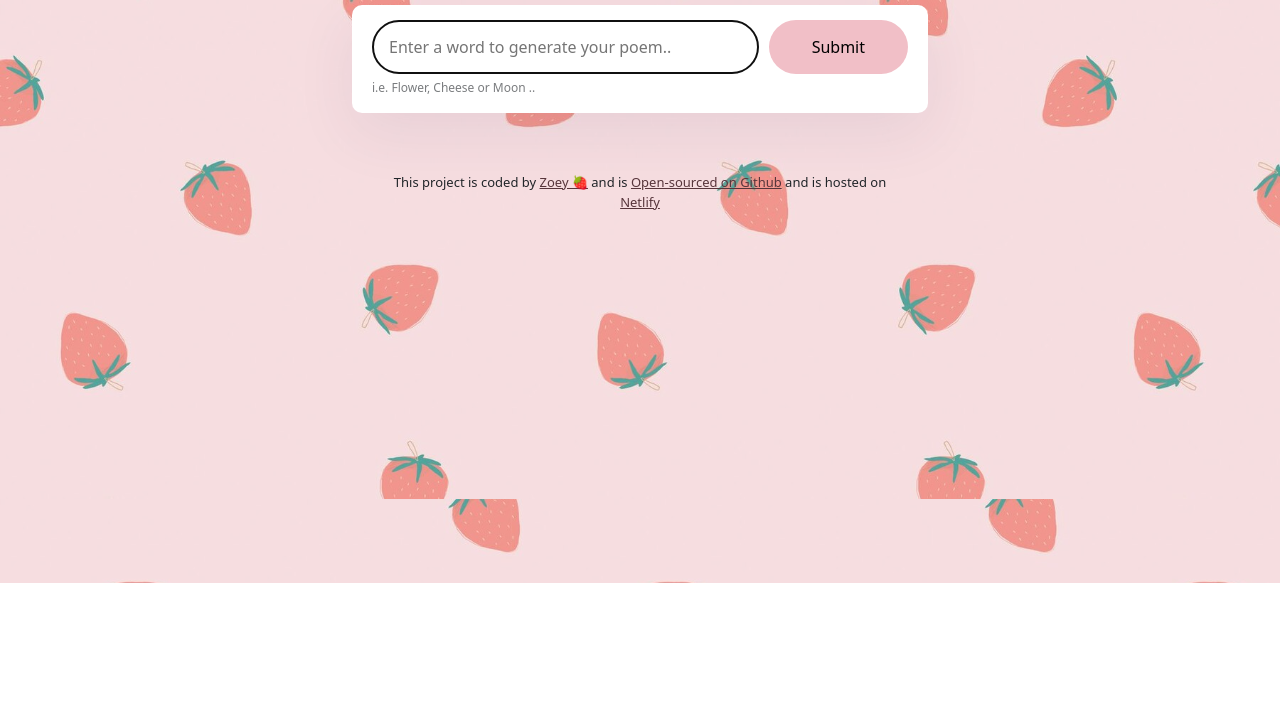
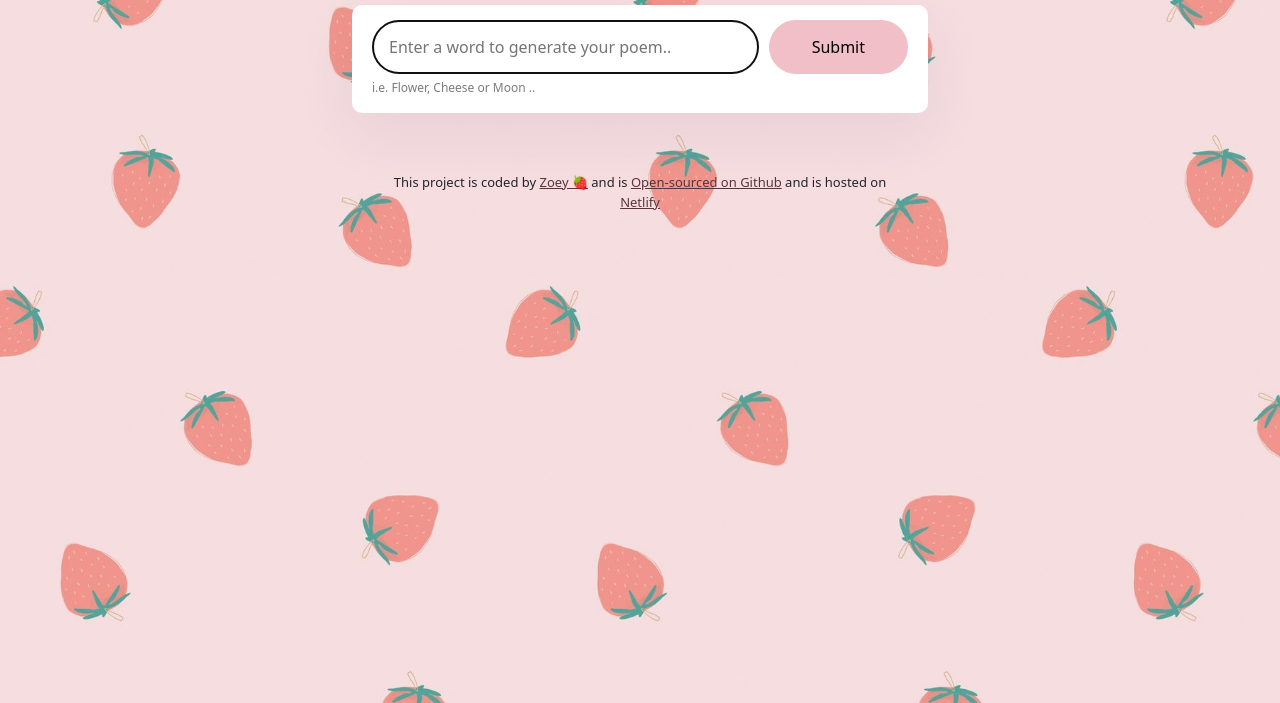
Before and after one commit to zoeylcodes/French-poem-generator, a plain HTML site: page index.html in a window 1280 px wide. Shown: the part 217-920 px from the top of the page. Before the commit the page ends 800 px from the top, so only its background shows below. Drawn offline with nearby package versions, Linux system fonts and the light colour scheme.

Commit message:
updated background

```diff
--- a/style.css
+++ b/style.css
@@ -1,10 +1,15 @@
-body {
+html, body {
+    height: 100%;
+    margin: 0;
     background-image:
       linear-gradient(to bottom, rgba(255, 255, 255, 0.3), rgba(255, 255, 255, 0.3)),
       url('Images/cute-strawberry-pattern-pastel-background_53876-114637.jpg');
     background-size: cover;
     background-position: center;
+    background-repeat: no-repeat;
+    min-height: 100vh;
   }
+
 
 .container{margin:120px auto;
 max-width: 600px;
```
